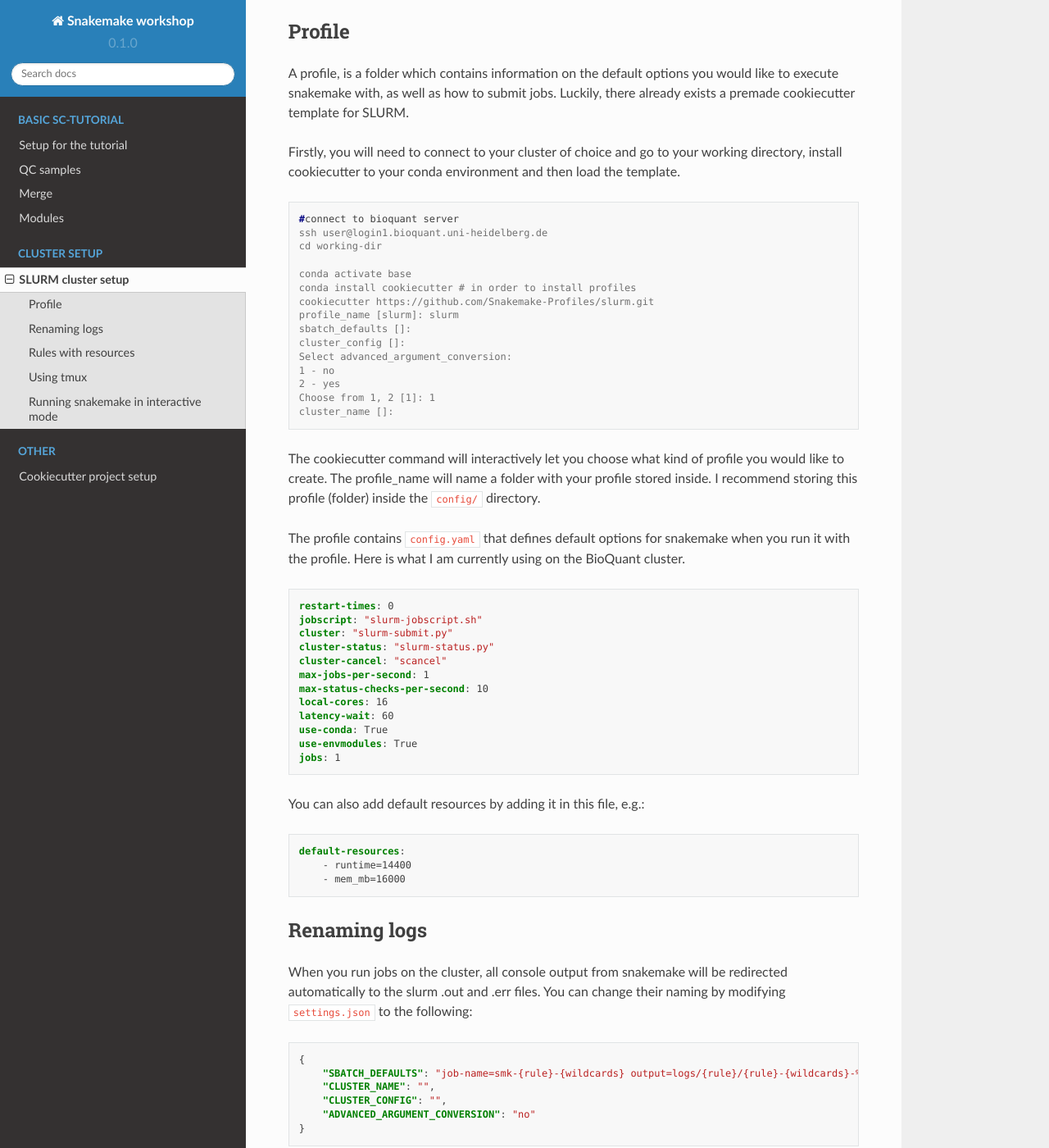
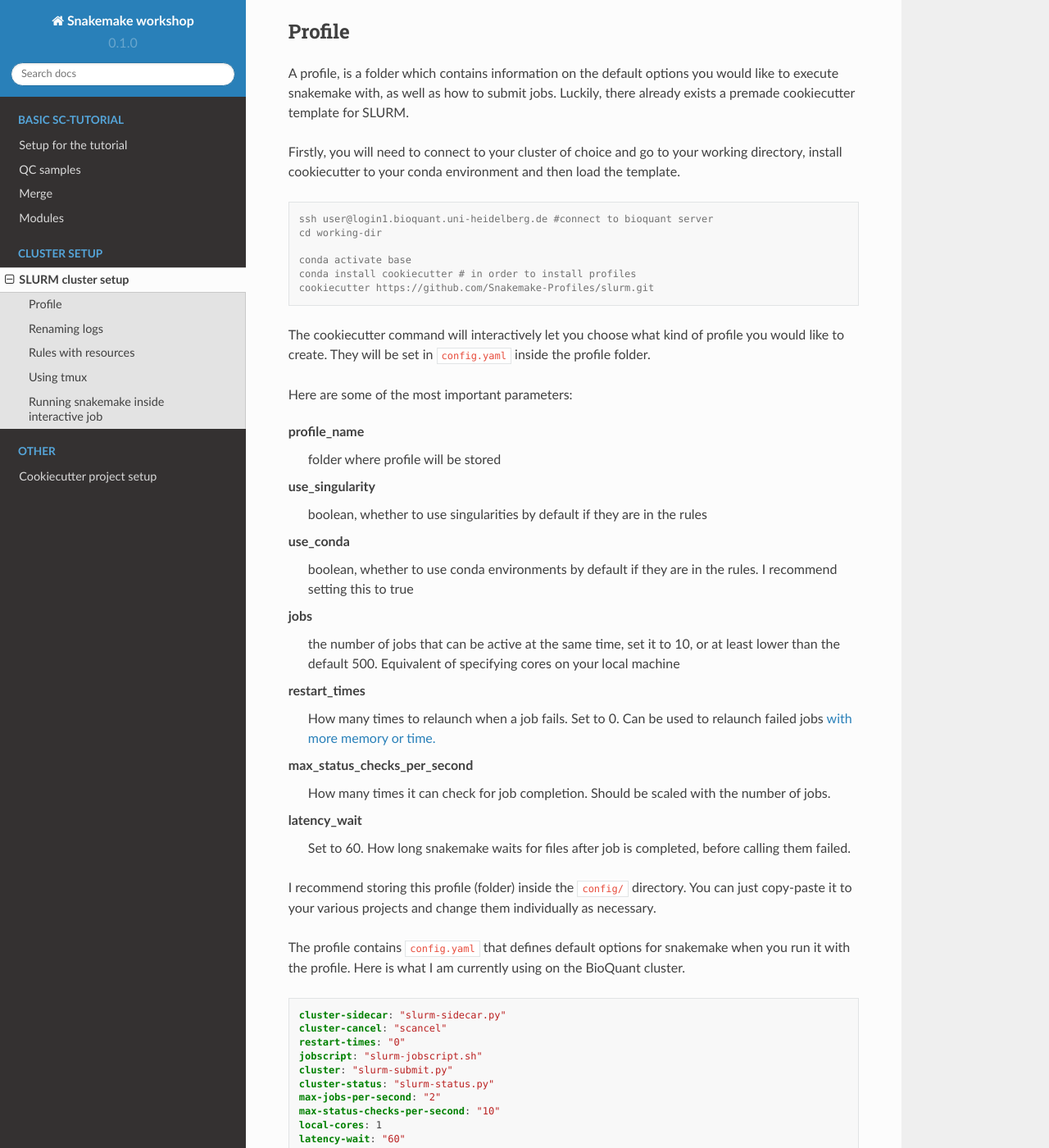
Before and after one commit to slobentanzer/snakemake-workshop, a Sphinx documentation site: the page built from docs/source/tutorial/cluster_setup.rst, in a window 1280 px wide and 1400 px high, scrolled down 210 px. Shown: the whole window at 82% size. Built offline with Sphinx 7.4.7 and the Read the Docs theme 2.0.0, drawn with Linux system fonts in a browser that asks for light colours; some of the changed text lies outside the part shown.

Commit message:
Update cluster_setup.rst

```diff
--- a/docs/source/tutorial/cluster_setup.rst
+++ b/docs/source/tutorial/cluster_setup.rst
@@ -10,48 +10,76 @@ Firstly, you will need to connect to your cluster of choice and go to your worki
 
 .. code-block:: console
 
-    #connect to bioquant server
-    ssh user@login1.bioquant.uni-heidelberg.de
+    ssh user@login1.bioquant.uni-heidelberg.de #connect to bioquant server
     cd working-dir
 
     conda activate base
     conda install cookiecutter # in order to install profiles
     cookiecutter https://github.com/Snakemake-Profiles/slurm.git
-    profile_name [slurm]: slurm
-    sbatch_defaults []:
-    cluster_config []:
-    Select advanced_argument_conversion:
-    1 - no
-    2 - yes
-    Choose from 1, 2 [1]: 1
-    cluster_name []:
 
-The cookiecutter command will interactively let you choose what kind of profile you would like to create. The profile_name will name a folder with your profile stored inside. I recommend storing this profile (folder) inside the ``config/`` directory.
+The cookiecutter command will interactively let you choose what kind of profile you would like to create. They will be set in ``config.yaml`` inside the profile folder.
+
+Here are some of the most important parameters:
+
+profile_name
+    folder where profile will be stored
+
+use_singularity
+    boolean, whether to use singularities by default if they are in the rules
+
+use_conda
+    boolean,  whether to use conda environments by default if they are in the rules. I recommend setting this to true
+
+jobs
+    the number of jobs that can be active at the same time, set it to 10, or at least lower than the default 500. Equivalent of specifying cores on your local machine
+
+restart_times
+    How many times to relaunch when a job fails. Set to 0. Can be used to relaunch failed jobs `with more memory or time. <https://bluegenes.github.io/hpc-snakemake-tips/>`_
+
+max_status_checks_per_second
+    How many times it can check for job completion. Should be scaled with the number of jobs.
+
+latency_wait
+    Set to 60. How long snakemake waits for files after job is completed, before calling them failed.
+
+
+I recommend storing this profile (folder) inside the ``config/`` directory. You can just copy-paste it to your various projects and change them individually as necessary.
 
 The profile contains ``config.yaml`` that defines default options for snakemake when you run it with the profile. Here is what I am currently using on the BioQuant cluster.
 
 .. code-block:: yaml
 
-    restart-times: 0
+    cluster-sidecar: "slurm-sidecar.py"
+    cluster-cancel: "scancel"
+    restart-times: "0"
     jobscript: "slurm-jobscript.sh"
     cluster: "slurm-submit.py"
     cluster-status: "slurm-status.py"
-    cluster-cancel: "scancel"
-    max-jobs-per-second: 1
-    max-status-checks-per-second: 10
-    local-cores: 16
-    latency-wait: 60
-    use-conda: True
-    use-envmodules: True
-    jobs: 1
+    max-jobs-per-second: "2"
+    max-status-checks-per-second: "10"
+    local-cores: 1
+    latency-wait: "60"
+    use-conda: "True"
+    use-singularity: "False"
+    jobs: "5"
+    printshellcmds: "True"
+
+    # Example resource configuration
+    # default-resources:
+    # default-resources:
+    #   - runtime=14400
+    #   - mem_mb=16000
+    #   - disk_mb=1000000
+    # # set-threads: map rule names to threads
+    # set-threads:
+    #   - single_core_rule=1
+    #   - multi_core_rule=10
+    # # set-resources: map rule names to resources in general
+    # set-resources:
+    #   - high_memory_rule:mem_mb=12000
+    #   - long_running_rule:runtime=1200
 
 You can also add default resources by adding it in this file, e.g.:
-
-.. code-block:: yaml
-
-    default-resources:
-        - runtime=14400
-        - mem_mb=16000
 
 Renaming logs
 -------------
@@ -106,8 +134,8 @@ You detach from it with ``Ctrl-B + D``. To re-attach to the previous session:
 
     tmux a
 
-Running snakemake in interactive mode
--------------------------------------
+Running snakemake inside interactive job
+----------------------------------------
 `Installing snakemake <https://snakemake.readthedocs.io/en/stable/getting_started/installation.html#installation-via-conda-mamba>`_ and your conda environments is no different than installing it on your local computer.
 
 Snakemake monitors your jobs while they are running. It should therefore **not be run on the login nodes** but in a separate interactive job.
```
Also changed, not shown: other parts of docs/source/tutorial/cluster_setup.rst (+5 -5 lines).
